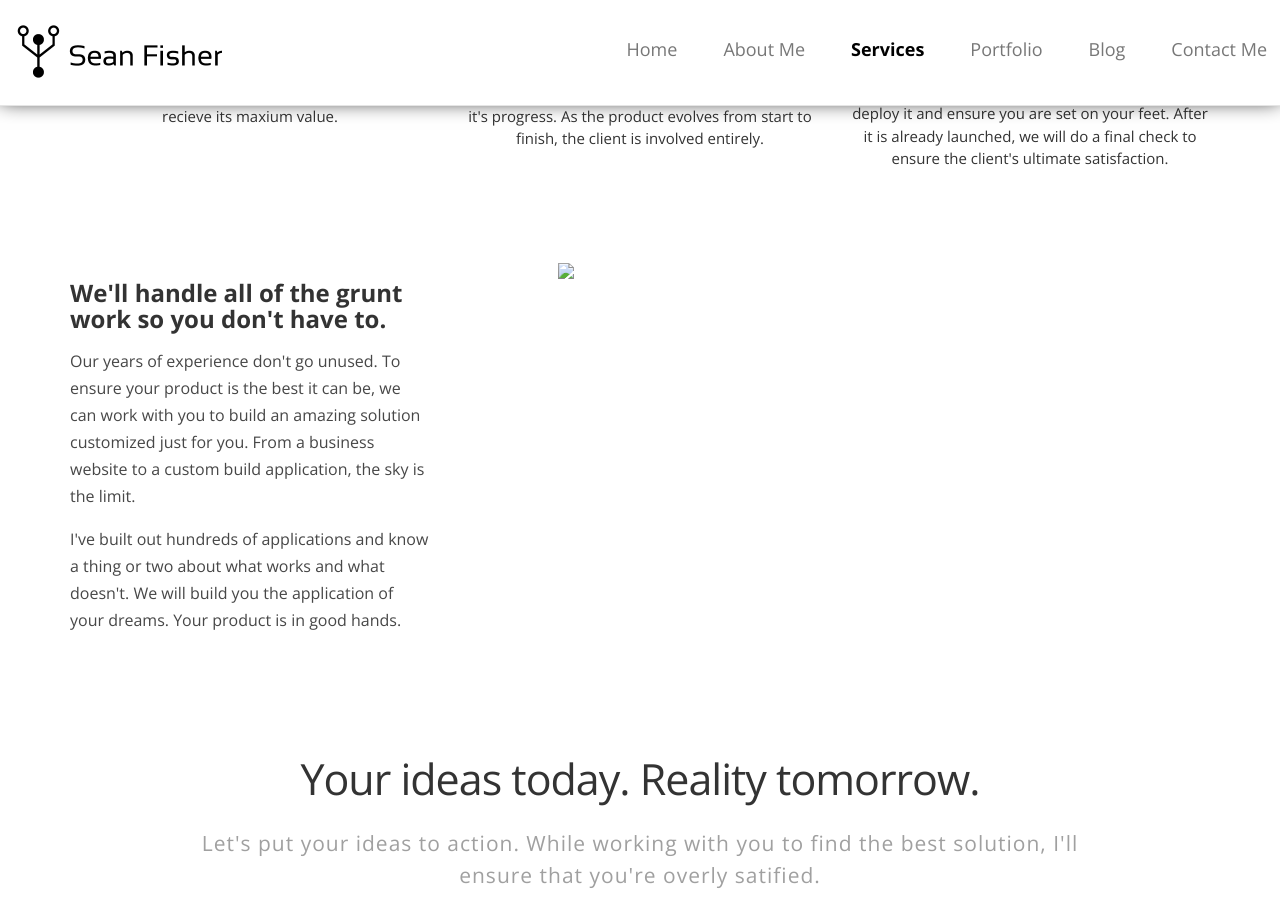
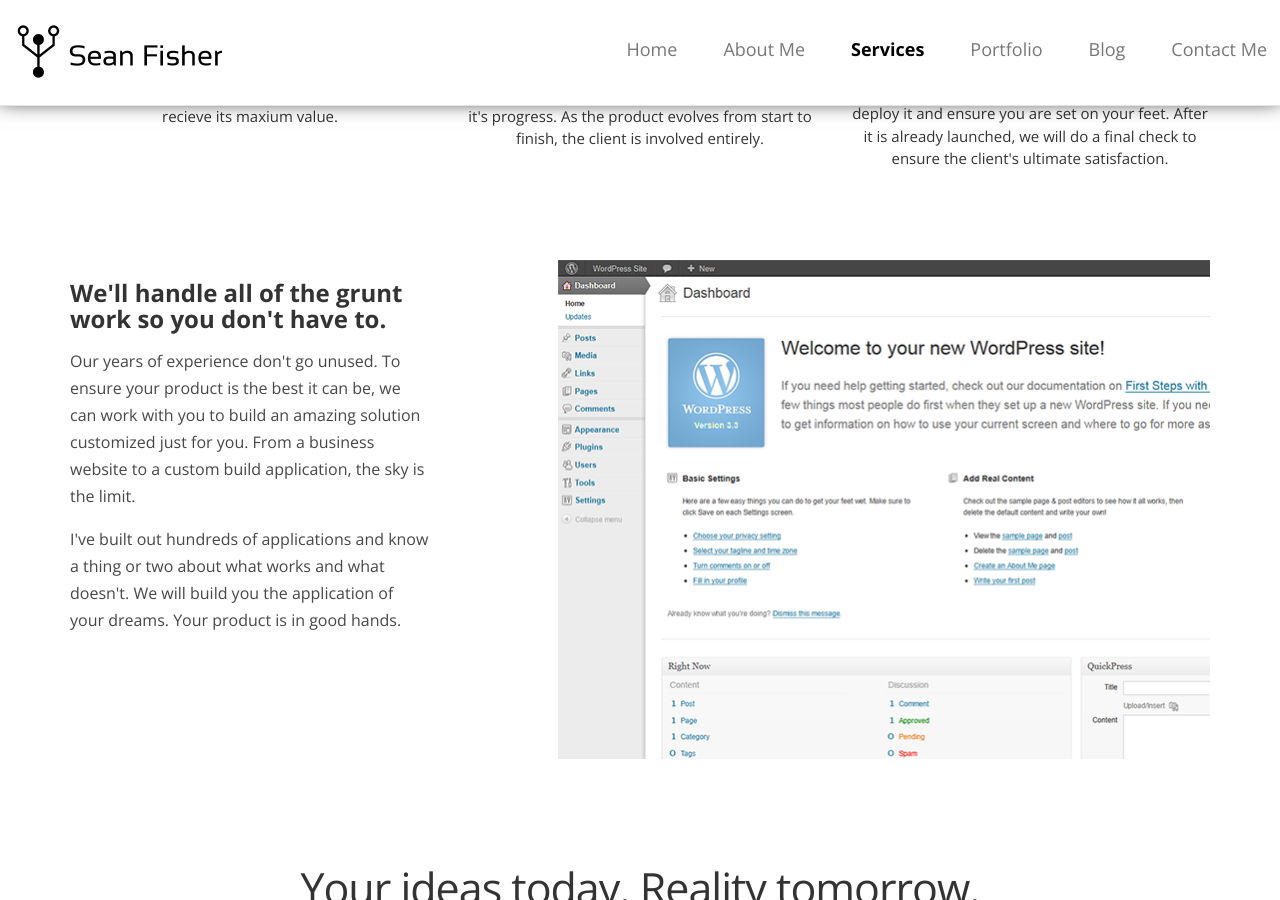
Before and after one commit to srtfisher/srtfisher.github.io, a Jekyll site: the page built from services.html, in a window 1280 px wide and 900 px high, scrolled down 845 px. Built offline with Jekyll 4.4.1, drawn with Linux system fonts in a browser that asks for light colours; some web fonts are replaced; Markdown is read by kramdown in place of the engine named in the settings.

Commit message:
Service page fix

```diff
--- a/services.html
+++ b/services.html
@@ -55,7 +55,7 @@ I've built out hundreds of applications and know a thing or two about what works
       </div>
 
       <div class="col-lg-7 col-md-7 col-sm-8 col-lg-push-1 col-md-push-1">
-        <img src="http://seanfisher.co/wp-content/uploads/2013/08/dashboard-welcome.png">
+        <img src="/img/services/dashboard-welcome.png">
       </div>
     </div>
   </div>
@@ -71,13 +71,15 @@ I've built out hundreds of applications and know a thing or two about what works
 
         <div class="row">
           <div class="col-lg-4 col-md-4 col-sm-4 col-xs-4">
-            <img src="http://seanfisher.co/wp-content/uploads/2013/08/wp-services.png" />
+            <img src="/img/services/nodejs.png" />
           </div>
+
           <div class="col-lg-4 col-md-4 col-sm-4 col-xs-4">
-            <img src="http://seanfisher.co/wp-content/uploads/2013/08/laravel-services.png" />
+            <img src="/img/services/laravel.png" />
           </div>
+
           <div class="col-lg-4 col-md-4 col-sm-4 col-xs-4">
-            <img src="http://seanfisher.co/wp-content/uploads/2013/08/ci-services.png" />
+            <img src="/img/services/wordpress.png" />
           </div>
         </div>
       </div>
```
Also changed, not shown: img/services/dashboard-welcome.png (added), img/services/laravel.png (added), img/services/nodejs.png (added), img/services/wordpress.png (added).
